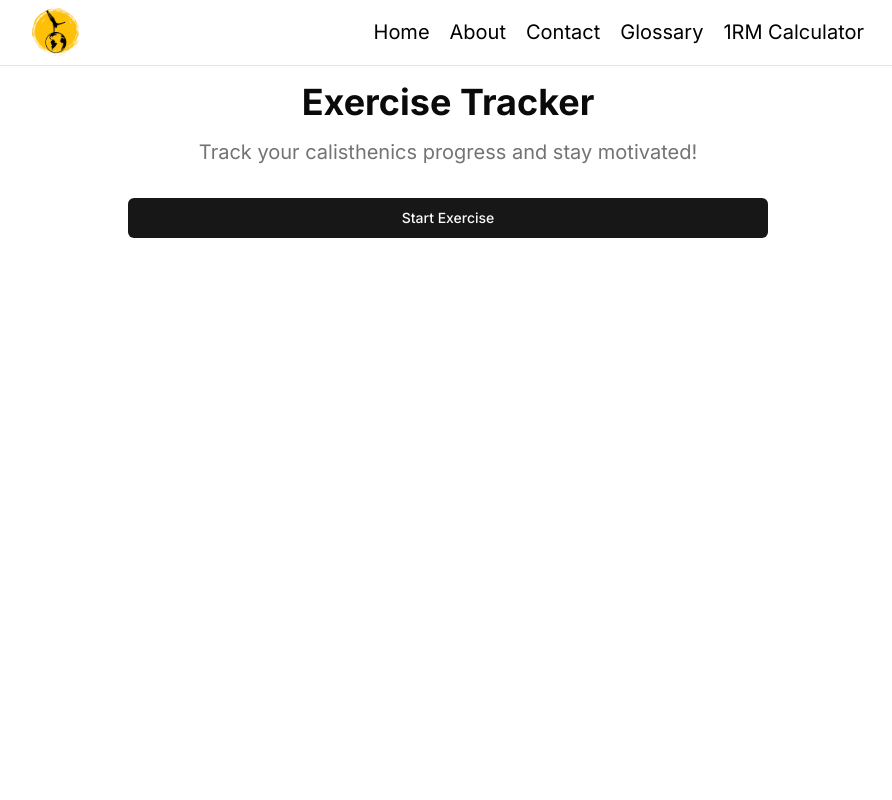
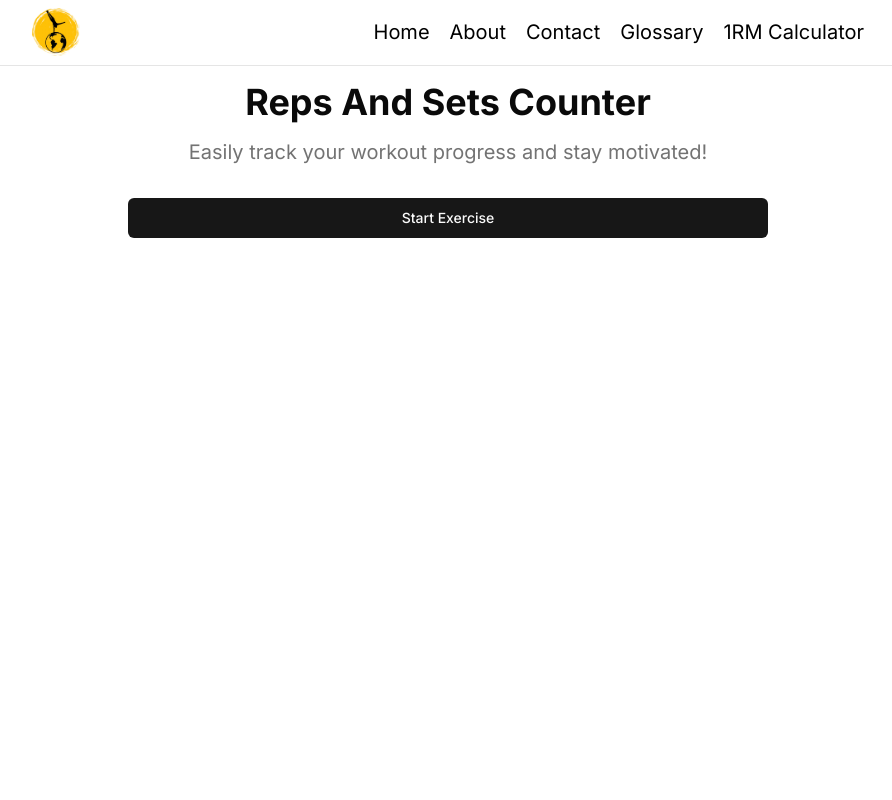
Before and after one commit to lokeshbisht011/all-about-calisthenics, a Next.js app: page /reps-and-sets-counter in a window 1280 px wide. Shown: the top 800 px of the page, without its empty margins (192-1084 px from the left). Built offline with nearby package versions, Linux system fonts and the light colour scheme.

Commit message:
fixed typos

```diff
--- a/src/components/RepsAndSetsCounter.jsx
+++ b/src/components/RepsAndSetsCounter.jsx
@@ -131,8 +131,8 @@ export default function ExerciseTracker() {
   return (
     <div className="container max-w-2xl mx-auto p-4 space-y-8">
       <section className="text-center space-y-4">
-        <h1 className="text-4xl font-bold">Exercise Tracker</h1>
-        <p className="text-xl text-muted-foreground">Track your calisthenics progress and stay motivated!</p>
+        <h1 className="text-4xl font-bold">Reps And Sets Counter</h1>
+        <p className="text-xl text-muted-foreground">Easily track your workout progress and stay motivated!</p>
       </section>
 
       {!isExercising ? (
```
